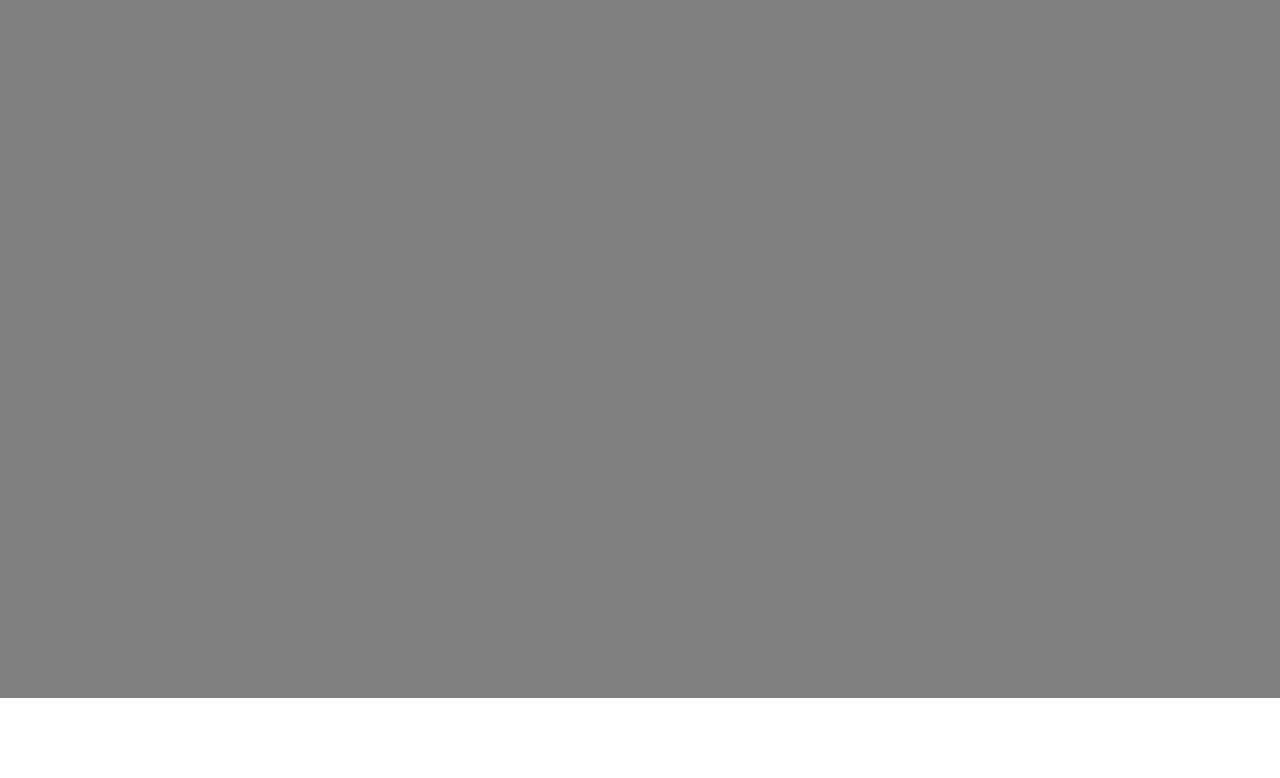
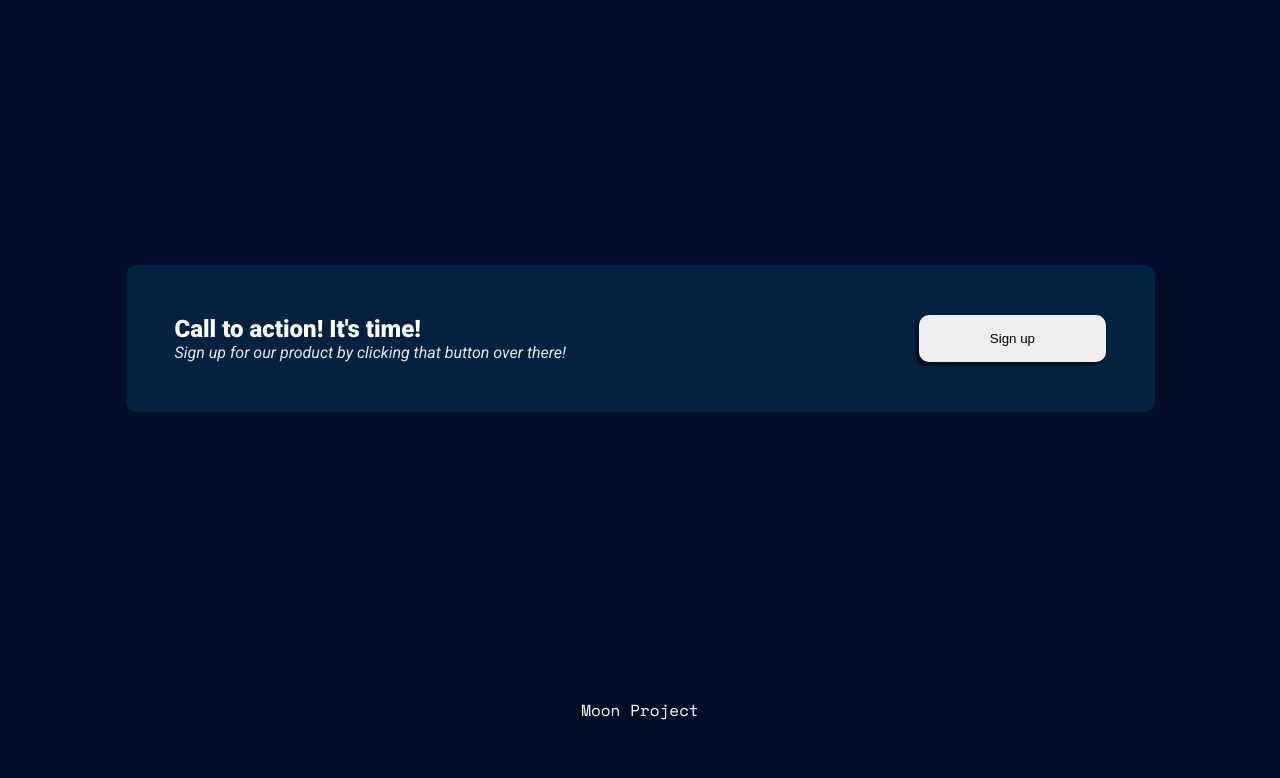
Before and after one commit to karpaguy/TOPProjects, a plain HTML site: page 2 - Landing Page/index.html in a window 1280 px wide. Shown: the part 2422-3200 px from the top of the page. Drawn offline with nearby package versions, Linux system fonts and the light colour scheme; a web font is replaced by a local one.

Commit message:
Kinda rushed ending, but needed to move to another project

```diff
--- a/2 - Landing Page/index.html
+++ b/2 - Landing Page/index.html
@@ -54,11 +54,23 @@
             </div>
         </div>
     </div>
+
     <div class="container" id="quote-section">
         <p class="quote">This is an inspiring quote, or a testimonial from a customer. Maybe it's just filling up space, or maybe people will actually read it. Who knows? All I know is that it looks nice.</p>
         <p class="costumer-name">- Neil Armstrong, Astronaut</p>
     </div>
-    <div class="container" id="cta-section"></div>
-    <footer></footer>
+
+    <div class="container" id="cta-section">
+        <div class="cta-box">
+            <div class="cta-textarea">
+                <p>Call to action! It's time!</p>
+                <p class="subtext">Sign up for our product by clicking that button over there!</p>
+            </div>
+            <button>Sign up</button>
+        </div>
+    </div>
+    <footer>
+        <p>Moon Project</p>
+    </footer>
 </body>
 </html>
--- a/2 - Landing Page/styles.css
+++ b/2 - Landing Page/styles.css
@@ -105,6 +105,8 @@ header {
 }
 .subtext {
     color: #E5E7EB;
+}
+.hero-textarea .subtext {
     font-size: 20px;
 }
 .subtext span {
@@ -212,8 +214,52 @@ header {
     color: white;
     align-self: flex-end;
     font-size: 18px;
+    font-family: 'Roboto', sans-serif;
 }
 
+#cta-section {
+    font-family:'Roboto', sans-serif;
+    display: flex;
+    flex-direction: column;
+    align-items: center;
+    justify-content: center;
+    background-color: rgb(0, 14, 41);
+}
+.cta-box {
+    background-color: rgba(0, 191, 255, 0.1);
+    border-radius: 10px;
+    display: flex;
+    width: 95%;
+    justify-content: space-between;
+    align-items: center;
+    padding: 50px 5%;
 
-/* Na próxima section, faça parece que está destacado para frente, aquele efeito maneiro lá.
-Na terceira, usa o background do hero, porém coloca de ponta cabeça, para dar uma sensação de continuidade e diferença. */
+}
+.cta-textarea>p:first-child {
+    color: white;
+    font-size: 24px;
+    font-weight: 800;
+} /* Wanted to test selectors... */
+.cta-textarea .subtext {
+    font-size: 16px;
+    font-style: italic;
+}
+.cta-box button {
+    width: 20%;
+    height: 100%;
+    cursor: pointer;
+    box-shadow: -4px 4px 2px rgb(0, 0, 0, 0.5);
+    border: none;
+    border-radius: 10px;
+}
+
+footer {
+    padding: 0 150px;
+    text-align: center;
+    color: white;
+    background-color: rgb(0, 14, 41);
+}
+
+/* TODO → Colocar o background um só no site todo.
+    AJUSTAR CLASSE DE SIGN-BTN para funcionar aos dois.
+*/
```
